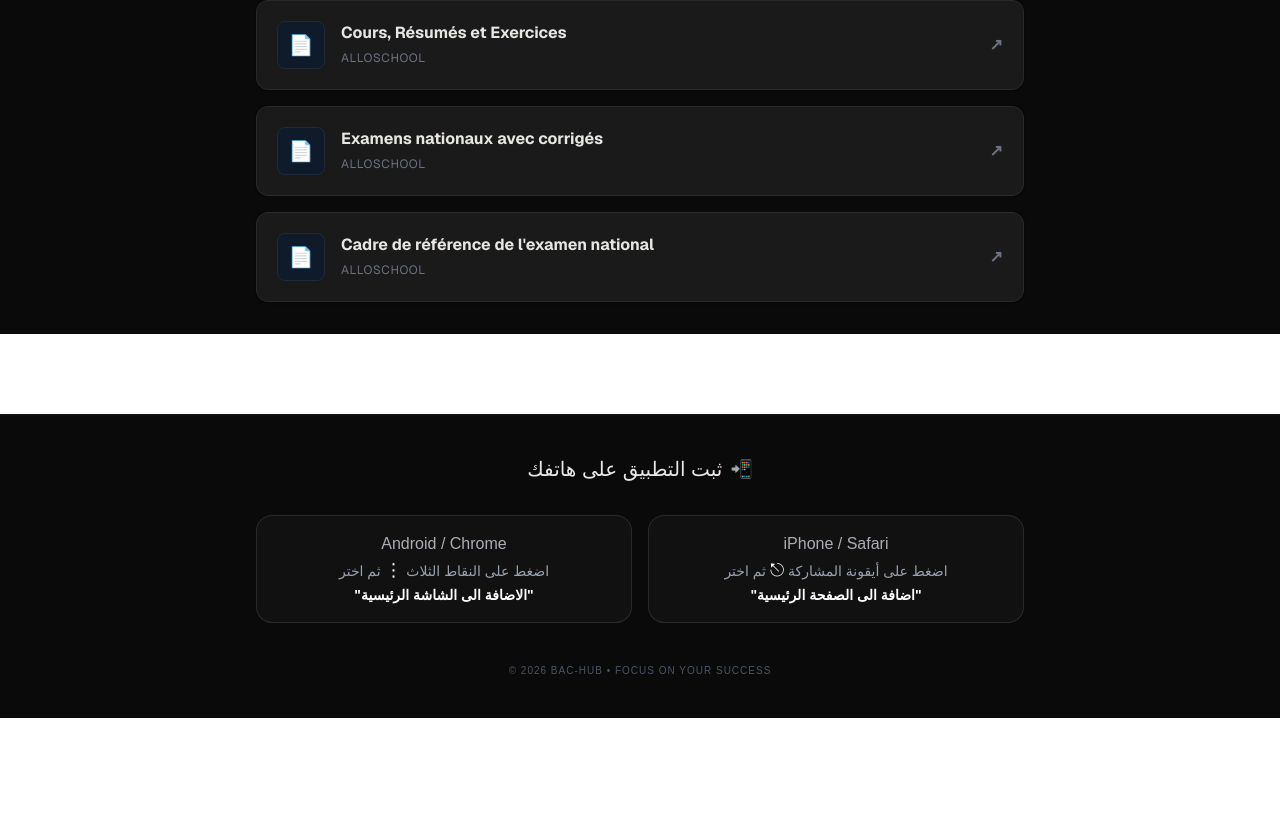
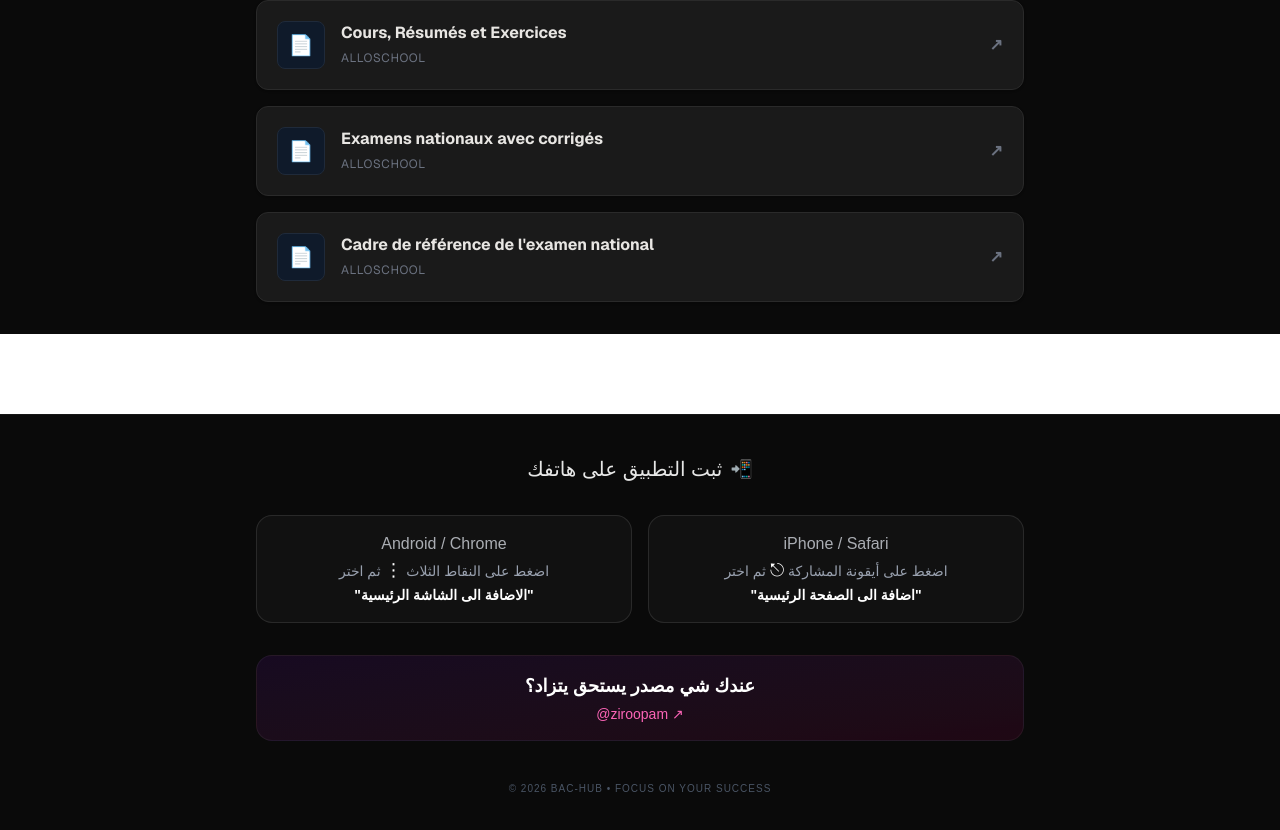
Before and after one commit to ziroo-cf/Bac-Hub, a Next.js app: page / in a window 1280 px wide. Shown: the part 690-1520 px from the top of the page. Before the commit the page ends 1408 px from the top, so only its background shows below. Built offline with nearby package versions, Linux system fonts and the light colour scheme.

Commit message:
added insta

```diff
--- a/src/app/layout.tsx
+++ b/src/app/layout.tsx
@@ -59,6 +59,21 @@ export default function RootLayout({
             </div>
           </div>
 
+          {/* instagram */}
+          <div className="mt-8 max-w-3xl mx-auto">
+            <a
+              href="https://instagram.com/ziroopam"
+              target="_blank"
+              rel="noopener noreferrer"
+              className="group flex flex-col items-center justify-center p-4 bg-gradient-to-br from-purple-600/10 to-pink-600/10 rounded-2xl border border-white/5 hover:border-pink-500/30 transition-all duration-300"
+            >
+              <h4 className="text-white font-semibold text-lg mb-1">عندك شي مصدر يستحق يتزاد؟</h4>
+              <span className="text-pink-400 font-medium text-sm group-hover:underline">
+                @ziroopam ↗
+              </span>
+            </a>
+          </div>
+
           <p className="mt-10 text-[10px] tracking-widest uppercase text-gray-600">
             © 2026 Bac-Hub • Focus on your success
           </p>
```
